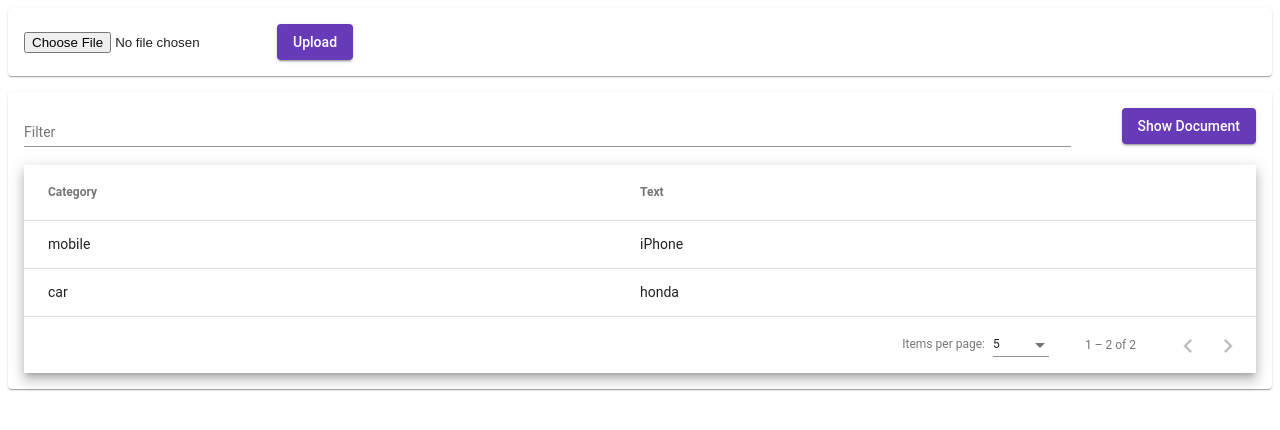
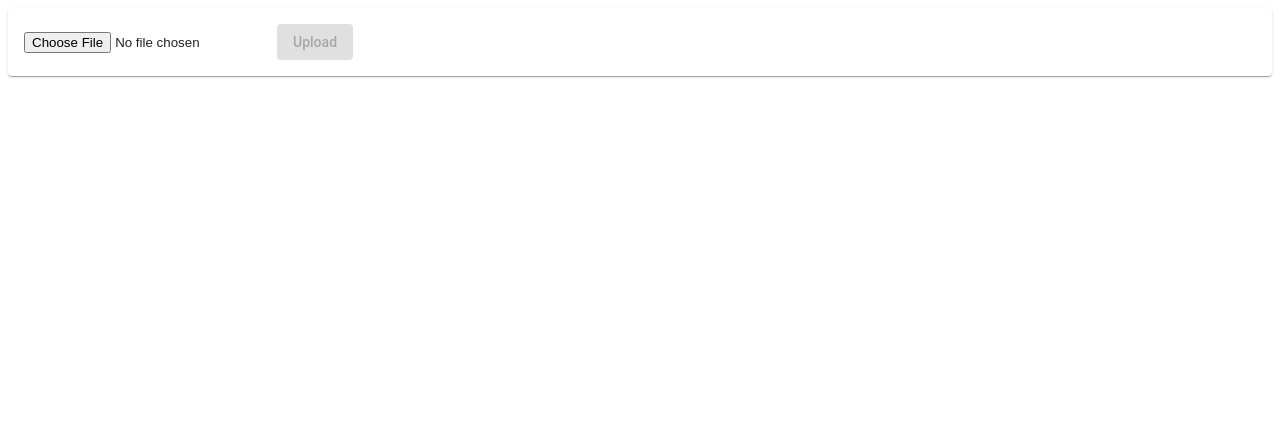
Before and after one commit to Pankaj19-Agrawal/sample-cloud-app, an Angular app: page / in a window 1280 px wide. Shown: the top 430 px of the page. Built offline with nearby package versions, Linux system fonts and the light colour scheme.

Commit message:
ui development

```diff
--- a/src/app/app.component.html
+++ b/src/app/app.component.html
@@ -1,10 +1,10 @@
 <div fxLayout="row">
     <div fxFlex="100">
         <mat-card class="file-card">
-            <app-file-upload></app-file-upload>
+            <app-file-upload (jsonData)="dataForTable($event)"></app-file-upload>
         </mat-card>
-        <mat-card>
-            <app-table></app-table>
+        <mat-card *ngIf="tableData">
+            <app-table [tableData]="tableData"></app-table>
         </mat-card>
     </div>
 </div>
--- a/src/app/app.component.ts
+++ b/src/app/app.component.ts
@@ -7,4 +7,10 @@
 })
 export class AppComponent {
   title = 'sample-cloud-app';
+  tableData:any;
+
+  dataForTable(data:any){
+    console.log('app.component.ts', data);
+    this.tableData = data;
+  }
 }
--- a/src/app/components/file-upload/file-upload.component.html
+++ b/src/app/components/file-upload/file-upload.component.html
@@ -1,6 +1,6 @@
 <div class="text-center">
 	<input class="form-control" type="file" (change)="onChange($event)">
-	<button mat-raised-button color="primary" (click)="onUpload()">{{uploadButton}}</button>
+	<button mat-raised-button color="primary" (click)="onUpload()" [disabled]="!file">{{uploadButton}}</button>
 </div>
 
 <!-- Shareable short link of uoloaded file -->
@@ -12,5 +12,8 @@
 
 <!--Flag variable is used here-->
 <div class="container" *ngIf="loading">
-	<h3>Loading ...</h3>
+	<!-- <h3>Loading ...</h3> -->
 </div>
+
+
+<!-- <div id="output"></div> -->
--- a/src/app/components/file-upload/file-upload.component.ts
+++ b/src/app/components/file-upload/file-upload.component.ts
@@ -1,6 +1,7 @@
-import { Component, OnInit } from '@angular/core';
+import { Component, OnInit, EventEmitter, Output } from '@angular/core';
 import { MessageConstant } from 'src/app/constants/message.constants';
 import { FileUploadService } from './file-upload.service';
+import { CommonService } from 'src/app/services/common.service';
 
 @Component({
 	selector: 'app-file-upload',
@@ -8,6 +9,7 @@
 	styleUrls: ['./file-upload.component.css']
 })
 export class FileUploadComponent implements OnInit {
+	@Output() jsonData: EventEmitter<any> = new EventEmitter<any>();
 	uploadButton:string = MessageConstant.UPLOAD_BUTTON;
 	// Variable to store shortLink from api response
 	shortLink: string = "";
@@ -15,30 +17,65 @@
 	file = null; // Variable to store file
 
 	// Inject service
-	constructor(private fileUploadService: FileUploadService) { }
+	constructor(private fileUploadService: FileUploadService, private commonService: CommonService) { }
 
 	ngOnInit(): void {
 	}
 
 	// On file Select
 	onChange(event:any) {
-		this.file = event.target.files[0];
+		// this.file = event.target.files[0];
+		this.file = event.target;
+		console.log('onChange',this.file);
+		// this.onChangeShowFileText(event);
 	}
 
 	// OnClick of button Upload
 	onUpload() {
 		this.loading = !this.loading;
-		console.log(this.file);
-		this.fileUploadService.upload(this.file).subscribe(
-			(event: any) => {
-				if (typeof (event) === 'object') {
 
-					// Short link via api response
-					this.shortLink = event.link;
+		// this.fileUploadService.upload(this.file).subscribe(
+		// 	(event: any) => {
+		// 		if (typeof (event) === 'object') {
+		// 			// console.log('event',event)
+		// 			// Short link via api response
+		// 			this.shortLink = event.link;
 
-					this.loading = false; // Flag variable
-				}
-			}
-		);
+		// 			this.loading = false; // Flag variable
+
+		// 			// this.fileUploadService.abc(this.shortLink);
+		// 		}
+		// 	})
+
+		this.getJsonOutput()
+	}
+
+	onChangeShowFileText(event:any){
+		var input = event.target;
+        var reader:any = new FileReader();
+        reader.onload = function(){
+          var text = reader.result;
+		//   this.commonService.setFileContent(text);
+
+          var node:any = document.getElementById('output');
+          node.innerText = text;
+        //   console.log(reader.result.substring(0, 200));
+        };
+        reader.readAsText(input.files[0]);
+	}
+
+	getJsonOutput(){
+		let fileContentJson = [
+            {
+                category: 'Automobile',
+                value: 'a usually four-wheeled vehicle designed primarily for passenger transportation'
+            },
+            {
+                category: 'Computer-Science',
+                value: 'Unlike electrical and computer engineers, computer scientists deal mostly with software and software systems'
+            }
+        ]
+		// this.commonService.setFileContentJson(fileContentJson);
+		this.jsonData.emit(fileContentJson);
 	}
 }
--- a/src/app/components/file-upload/file-upload.service.ts
+++ b/src/app/components/file-upload/file-upload.service.ts
@@ -26,4 +26,10 @@
 	// with formData as req
 	return this.http.post(this.baseApiUrl, formData)
 }
+
+	abc(url:string){
+		this.http.get(url).subscribe(data => {
+			console.log('data from file', data);
+		})
+	}
 }
--- a/src/app/components/table/table.component.css
+++ b/src/app/components/table/table.component.css
@@ -14,3 +14,5 @@
   .toggle-button{
     text-align: right;
   }
+
+  span{background: red;}
--- a/src/app/components/table/table.component.html
+++ b/src/app/components/table/table.component.html
@@ -11,14 +11,18 @@
   </div>
 </div>
 
-<div *ngIf="document">document displayed</div>
+<div [hidden]="!document">
+  <div id="#mydoc">
+    document displayed
+  </div>
+</div>
   <div class="mat-elevation-z8" *ngIf="!document">
     <table mat-table [dataSource]="dataSource" matSort>
 
       <!-- ID Column -->
-      <ng-container matColumnDef="key">
+      <ng-container matColumnDef="category">
         <th mat-header-cell *matHeaderCellDef mat-sort-header> <b>Category</b> </th>
-        <td mat-cell *matCellDef="let row"> {{row.key}} </td>
+        <td mat-cell *matCellDef="let row"> {{row.category}} </td>
       </ng-container>
 
       <!-- Progress Column -->
--- a/src/app/components/table/table.component.ts
+++ b/src/app/components/table/table.component.ts
@@ -1,11 +1,12 @@
-import {AfterViewInit, Component, ViewChild} from '@angular/core';
+import {AfterViewInit, Component, ViewChild, Input, OnInit} from '@angular/core';
 import {MatPaginator} from '@angular/material/paginator';
 import {MatSort} from '@angular/material/sort';
 import {MatTableDataSource} from '@angular/material/table';
 import { MessageConstant } from 'src/app/constants/message.constants';
+import { CommonService } from 'src/app/services/common.service';
 
 export interface UserData {
-  key: string;
+  category: string;
   value: string;
 }
 
@@ -14,21 +15,28 @@
   templateUrl: './table.component.html',
   styleUrls: ['./table.component.css']
 })
-export class TableComponent implements AfterViewInit  {
+export class TableComponent implements AfterViewInit, OnInit  {
+  @Input() tableData:any;
   document:boolean = false;
   toggleButton:string = MessageConstant.TOGGLE_BUTTON_ONE;
-  displayedColumns: string[] = ['key', 'value'];
+  displayedColumns: string[] = ['category', 'value'];
   dataSource: MatTableDataSource<UserData>;
 
   @ViewChild(MatPaginator) paginator: MatPaginator;
   @ViewChild(MatSort) sort: MatSort;
 
-  constructor() {
+  constructor(private commonService: CommonService) {
     // Create 100 users
-    const data = [{key:'mobile',value:'iPhone'},{key:'car',value:'honda'}]
+    // const data = [{key:'mobile',value:'iPhone'},{key:'car',value:'honda'}]
 
     // Assign the data to the data source for the table to render
-    this.dataSource = new MatTableDataSource(data);
+    // this.dataSource = new MatTableDataSource(data);
+  }
+
+  ngOnInit(): void {
+    console.log('table.component.ts 2',this.tableData);
+    // const data = [{key:'mobile',value:'iPhone'},{key:'car',value:'honda'}]
+    this.dataSource = new MatTableDataSource(this.tableData);
   }
 
   ngAfterViewInit() {
@@ -47,14 +55,28 @@
 
   toggle(){
     this.document = !this.document
-    if(this.document)
+    if(this.document){
       this.toggleButton = MessageConstant.TOGGLE_BUTTON_TWO
-    else
+      this.abc();
+    }
+    else{
       this.toggleButton = MessageConstant.TOGGLE_BUTTON_ONE
+    }
   }
 
   downloadDocument(){
 
   }
 
+  abc(){
+    let doc:any = document.getElementById('#mydoc') as HTMLInputElement;
+    let content = this.commonService.getFileContent();
+    doc.innerHTML = content;
+
+    let contentJson = this.tableData;
+    contentJson.forEach((item:any)=>{
+      doc.innerHTML = doc.innerHTML.replace(item.value,`<span style="background:yellow">${item.value}</span>`)
+    })
+  }
+
 }
--- /dev/null
+++ b/src/app/services/common.service.ts
@@ -0,0 +1,22 @@
+import { Injectable } from '@angular/core';
+
+@Injectable({ providedIn: 'root' })
+
+export class CommonService {
+    fileContent:any;
+    fileContentJson:any;
+
+    constructor() { }
+
+    getFileContent(){
+        return this.fileContent = 'automobile, byname auto, also called motorcar or car, a usually four-wheeled vehicle designed primarily for passenger transportation and commonly propelled by an internal-combustion engine using a volatile fuel. Computer Science is the study of computers and computational systems. Unlike electrical and computer engineers, computer scientists deal mostly with software and software systems; this includes their theory, design, development, and application';
+    }
+
+    setFileContentJson(data:any){
+        this.fileContentJson = data;
+    }
+
+    getFileContentJson(){
+        return this.fileContentJson;
+    }
+}
```
